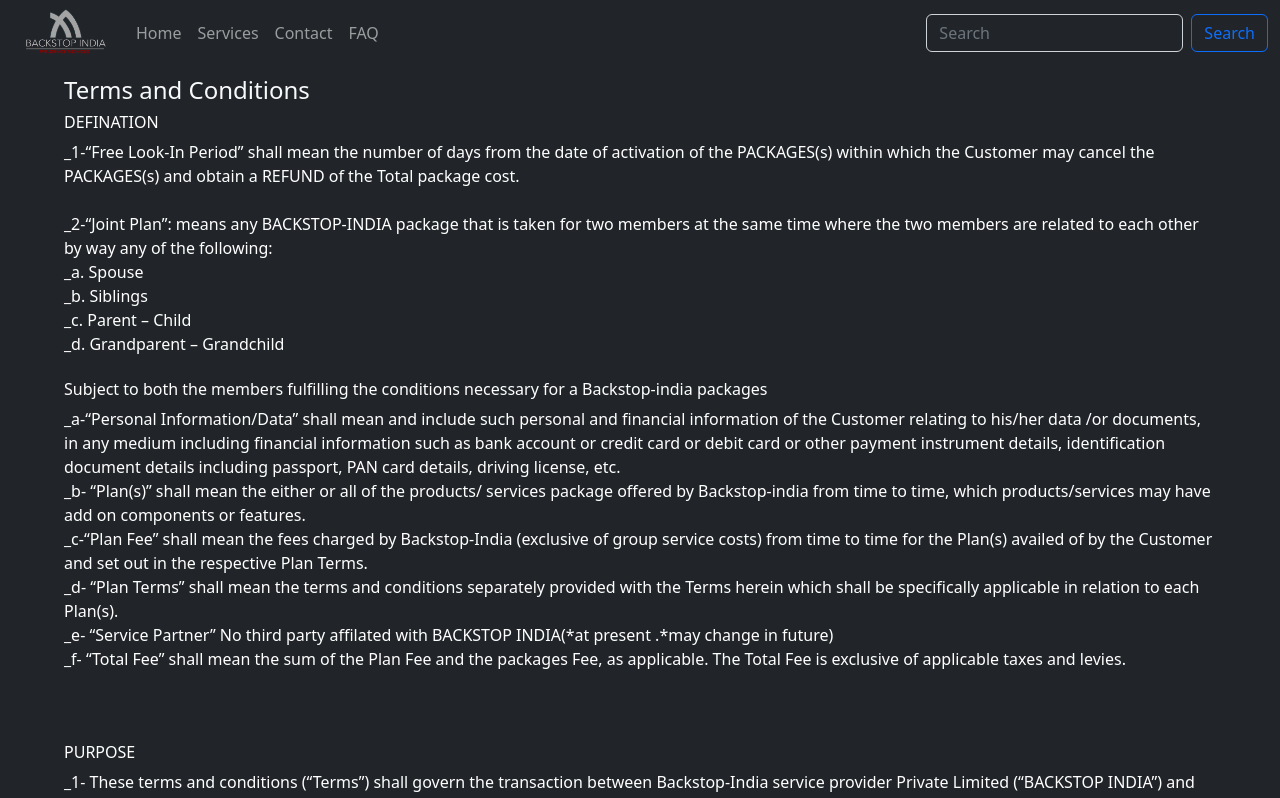
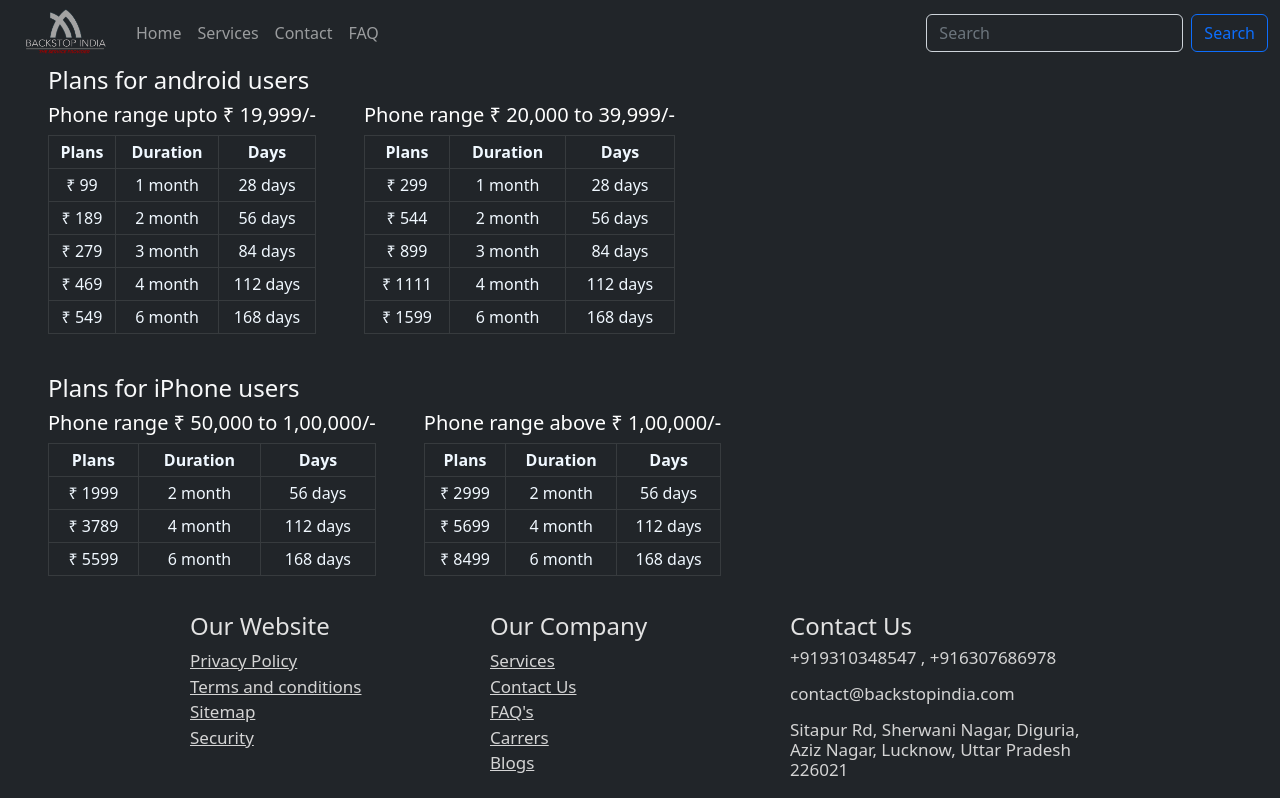
Before and after one commit to mohdkamleen/backstopindia-frontend, a React (Create React App) app: page /plans in a window 1280 px wide. Shown: the top 798 px of the page. Built offline with nearby package versions, Linux system fonts and the light colour scheme.

Commit message:
update plans section

```diff
--- a/src/admin/user.jsx
+++ b/src/admin/user.jsx
@@ -11,10 +11,11 @@
 
     return (
         <>
-            <ButtonGroup aria-label="Basic example" className='mx-5'>
+            <ButtonGroup aria-label="Basic example" className='mx-5 d-flex flex-wrap'>
                 <Button active={user === "newUser"} variant="outline-primary" onClick={() => setUser("newUser")}>New User's</Button>
                 <Button active={user === "verifiedUser"} variant="outline-primary" onClick={() => setUser("verifiedUser")}>Verified User's</Button>
                 <Button active={user === "servicesUser"} variant="outline-primary" onClick={() => setUser("servicesUser")}>Services User's</Button>
+                <Button active={user === "closedUser"} variant="outline-primary" onClick={() => setUser("closedUser")}>Closed User's</Button>
             </ButtonGroup> <br /><br />
 
             {user === "newUser" && <NewUser />}
--- a/src/component/planModel.jsx
+++ b/src/component/planModel.jsx
@@ -3,32 +3,37 @@
 import Modal from 'react-bootstrap/Modal';
 import Form from 'react-bootstrap/Form';
 import { toast } from 'react-toastify';
-import { useDispatch } from 'react-redux';
-import { registeUser } from '../redux/slice/user';
+import { useDispatch, useSelector } from 'react-redux';
+import { addPlans } from '../redux/slice/plans';
+import { useNavigate } from 'react-router-dom';
 
 function FormModal() {
-    const defaultValue = {
-        name: "",
-        email: "",
-        phone: ""
-    }
+    const dispatch = useDispatch()
+    const navigate = useNavigate()
+    const plans = useSelector(state => state.plans)
+    const [show, setShow] = useState(false);
+    const [formValue, setFormValue] = useState(plans);
 
-    const dispatch = useDispatch()
-    const [show, setShow] = useState(false);
-    const [agreed, setAgreed] = useState(false);
-    const [formValue, setFormValue] = useState(defaultValue);
 
     useEffect(() => {
-        return () => setFormValue(defaultValue);
+        return () => setFormValue(plans);
     }, []);
 
     const handleClose = () => setShow(false);
     const handleShow = () => setShow(true);
-    const handleChange = (e) => {
+    const handleChange = async (e) => {
         setFormValue({ ...formValue, [e.target.name]: e.target.value })
     }
-    const handleAgreed = () => {
-        setAgreed(!agreed)
+    const handleOsChange = (e) => {
+        dispatch(addPlans({ ...formValue, os: e.target.value }))
+        setFormValue({ ...formValue, [e.target.name]: e.target.value })
+    }
+
+    const handlePlans = async () => {
+        if (!formValue.os) return toast.warn("Pls select your phone type")
+        if (!formValue.range) return toast.warn("Pls select your phone range")
+        const res = await dispatch(addPlans(formValue))
+        res && navigate("/plans")
     }
     return (
         <>
@@ -42,33 +47,45 @@
 
                         <Form.Group className="mb-3" controlId="formBasicPassword">
                             <Form.Label>Phone type</Form.Label> <br />
-                            <Form.Select aria-label="Default select example">
+                            <Form.Select name='os' value={formValue.os} onChange={handleOsChange} aria-label="Default select example">
                                 <option selected hidden>Select phone type</option>
-                                <option value="1">Android</option>
-                                <option value="2">iPhone</option>
-                                <option value="3">Windows</option>
+                                <option value="Android">Android</option>
+                                <option value="iPhone">iPhone</option>
                             </Form.Select>
                         </Form.Group>
 
                         <Form.Group className="mb-3" controlId="formBasicPassword">
                             <Form.Label>Phone range</Form.Label> <br />
-                            <Form.Select aria-label="Default select example">
+                            <Form.Select value={formValue.range} onChange={handleChange} name='range' aria-label="Default select example">
                                 <option selected hidden>Select phone range</option>
-                                <option value="1">&gt; 20,000</option>
-                                <option value="2">&gt; 30,000</option>
-                                <option value="3">&gt; 40,000</option>
+                                {
+                                    plans.os === "iPhone" && (
+                                        <>
+                                            <option value="50kto100k"> 50,000 to 1,00,000</option>
+                                            <option value="100k"> Above 1,00,000</option>
+                                        </>
+                                    )
+                                }
+                                {
+                                    plans.os === "Android" && (
+                                        <>
+                                            <option value="20k"> Upto 19,999</option>
+                                            <option value="20kto40k"> 20,000 to 39,999 </option>
+                                        </>
+                                    )
+                                }
                             </Form.Select>
                         </Form.Group>
 
                         <Form.Group className="mb-3" controlId="formBasicPassword">
-                            <Form.Label>Phone</Form.Label>
-                            <Form.Control name='phone' onChange={handleChange} type="tel" placeholder="Enter phone" />
+                            <Form.Label>Imei number (optional) </Form.Label>
+                            <Form.Control name='imei' onChange={handleChange} value={formValue.imei} type="tel" placeholder="Enter phone" />
                         </Form.Group>
 
                         <Button variant="secondary" size="sm" onClick={handleClose} >
                             Cancel
                         </Button> &nbsp;&nbsp;
-                        <Button variant="primary" size="sm" >
+                        <Button variant="primary" size="sm" onClick={handlePlans}>
                             Show plans
                         </Button> <br /><br />
 
--- a/src/css/index.css
+++ b/src/css/index.css
@@ -8,7 +8,6 @@
   max-width: 1600px;
   display: block;
   margin: 0 auto;
-  background: url("../../public/assest/image/phone-crack.jpg");
   color: rgb(255, 255, 255);
   background: rgb(33, 37, 41);
 }
@@ -76,6 +75,10 @@
 }
 .about-section .right {
   font-size: 20px;
+}
+
+.plans-section .active-table {
+  color: rgb(0, 192, 22) !important;
 }
 
 .services-card-container {
--- a/src/css/index.scss
+++ b/src/css/index.scss
@@ -8,7 +8,6 @@
     max-width: 1600px;
     display: block;
     margin: 0 auto;
-    background: url("../../public/assest/image/phone-crack.jpg");
     color: rgb(255, 255, 255);
     background: rgb(33, 37, 41);
 }
@@ -94,6 +93,9 @@
     }
 }
 
+.plans-section .active-table{
+    color: rgb(0, 192, 22) !important;
+}
 
 .services-card-container {
     display: flex;
--- a/src/pages/plans.jsx
+++ b/src/pages/plans.jsx
@@ -1,74 +1,172 @@
 import React from 'react'
 import Navbar from '../component/navbar'
 import Footer from '../component/footer'
+import { Table } from 'react-bootstrap'
+import { useSelector } from 'react-redux'
 
 const Terms = () => {
+  const plans = useSelector(state => state.plans)
   return (
     <>
       <Navbar />
-      <div className='terms-section'>
-        <h4 className='text-light'>Terms and Conditions</h4>
-        <h6>DEFINATION</h6>
-        _1-“Free Look-In Period” shall mean the number of days from the date of activation of the PACKAGES(s) within which the Customer may cancel the PACKAGES(s) and obtain a REFUND of the Total package cost. <br /><br />
-        _2-“Joint Plan”: means any BACKSTOP-INDIA package that is taken for two members at the same time where the two members are related to each other by way any of the following: <br />
-        _a. Spouse <br />
-        _b. Siblings <br />
-        _c. Parent – Child <br />
-        _d. Grandparent – Grandchild<br /><br />
-
-        <h6>Subject to both the members fulfilling the conditions necessary for a Backstop-india packages</h6>
-        _a-“Personal Information/Data” shall mean and include such personal and financial information of the Customer relating to his/her data /or documents, in any medium including financial information such as bank account or credit card or debit card or other payment instrument details, identification document details including passport, PAN card details, driving license, etc. <br />
-        _b- “Plan(s)” shall mean the either or all of the products/ services package offered by Backstop-india from time to time, which products/services may have add on components or features.<br />
-        _c-“Plan Fee” shall mean the fees charged by Backstop-India (exclusive of group service costs) from time to time for the Plan(s) availed of by the Customer and set out in the respective Plan Terms.<br />
-        _d- “Plan Terms” shall mean the terms and conditions separately provided with the Terms herein which shall be specifically applicable in relation to each Plan(s).<br />
-        _e- “Service Partner” No third party affilated with BACKSTOP INDIA(*at present .*may change in future) <br />
-        _f- “Total Fee” shall mean the sum of the Plan Fee and the packages Fee, as applicable. The Total Fee is exclusive of applicable taxes and levies.<br /><br />
-        <br /> <br />
-
-        <h6>PURPOSE</h6>
-
-        _1- These terms and conditions (“Terms”) shall govern the transaction between Backstop-India service provider Private Limited (“BACKSTOP INDIA”) and the party whose name appears on the Order (“Customer”) in relation to the Plan(s) provided by BackStop India. <br />
-        _2-These general terms and conditions define the framework and the respective obligations of the parties. Specific terms and conditions relating to the specific Plan(s) that has been availed or subscribed to by the Customer supplementing or derogating from these general terms and conditions may be agreed to in the Plan/packages Terms in writing which shall be annexed to this Terms. <br />
-        _3- Customer acknowledges the receipt of the Terms and the Plan Terms, as applicable and agrees to be fully bound by the Terms and the relevant Plan Terms. In the event, the Customer avails of any benefit under any of the Plan Terms or lodges a claim within the term of the Policy, the Customer shall deemed to have accepted the Terms unconditionally. <br />
-        <br /> <br />
+      <div className='px-5 plans-section'>
+        <h4 className='text-light'> Plans for android users </h4>
 
 
-        <h6>CUSTOMER CONSENTS AND CONFIRMATIONS</h6>
-        _1-  Further, the Customer has and hereby consents to the use of the Personal Information by Backstop India for the purposes of providing the various services under the Plan(s) offered by Backstop India. Backstop India respects the privacy of the Customer and the confidentiality of Customer’s Personal Information so collected by Backstop India by itself or on its behalf and shall take all reasonable steps to protect it and maintain its confidentiality. <br /><br />
-        _2-  The Customer expressly and without limitation, consents to Backstop India for recording phone calls between the Customer and OneAssist on the helpline numbers set out in the relevant Plan Terms in order for Backstop India to inter alia  <br /> <br />
-        (i) provide a record of the instructions received from the Customer  <br />
-        (ii) allow itself to monitor quality standards,  <br />
-        (iii) training purposes, and  <br />
-        (iv) meet legal and regulatory requirements. <br /><br />
-        _3-  The Customer acknowledges that Backstop India has the sole right to vary the features/benefits under the Plan(s) or the Plans or the amount or rate of the Total Fee or part thereof, from time to time.
-        <br /> <br />
+        <div className='d-flex flex-wrap gap-5'>
+          <div>
+            <h5 className={plans.os === "Android" && plans.range === "20k" ? "text-danger" : ""}>Phone range upto ₹ 19,999/-</h5>
+            <Table style={{ maxWidth: "400px" }} className={plans.os === "Android" && plans.range === "20k" ? "active-table text-center" : "text-center"} responsive bordered size="sm" variant='dark'>
+              <thead>
+                <tr>
+                  <th>Plans</th>
+                  <th>Duration</th>
+                  <th>Days</th>
+                </tr>
+              </thead>
+              <tbody>
+                <tr>
+                  <td>₹ 99</td>
+                  <td>1 month</td>
+                  <td>28 days</td>
+                </tr>
+                <tr>
+                  <td>₹ 189</td>
+                  <td>2 month</td>
+                  <td>56 days</td>
+                </tr>
+                <tr>
+                  <td>₹ 279</td>
+                  <td>3 month</td>
+                  <td>84 days</td>
+                </tr>
+                <tr>
+                  <td>₹ 469</td>
+                  <td>4 month</td>
+                  <td>112 days</td>
+                </tr>
+                <tr>
+                  <td>₹ 549</td>
+                  <td>6 month</td>
+                  <td>168 days</td>
+                </tr>
+              </tbody>
+            </Table>
+          </div>
 
-         _4- The Customer hereby provides his/her consent to Backstop India for appointing agents to collect amounts payable to Backstop India , as may be considered necessary in the sole discretion of Backstop India and which shall be at the sole risk and cost of the Customer.
-        _5- The Customer hereby consents to Backstop India identifying any service providers and/or products that may be of some interest to the Customer.
-        <br /> <br />
+          <div>
+            <h5 className={plans.os === "Android" && plans.range === "20kto40k" ? "text-danger" : ""}>Phone range ₹ 20,000 to 39,999/-</h5>
+            <Table style={{ maxWidth: "400px" }} className={plans.os === "Android" && plans.range === "20kto40k" ? "active-table text-center" : "text-center"} responsive bordered size="sm" variant='dark'>
+              <thead>
+                <tr>
+                  <th>Plans</th>
+                  <th>Duration</th>
+                  <th>Days</th>
+                </tr>
+              </thead>
+              <tbody>
+                <tr>
+                  <td>₹ 299</td>
+                  <td>1 month</td>
+                  <td>28 days</td>
+                </tr>
+                <tr>
+                  <td>₹ 544</td>
+                  <td>2 month</td>
+                  <td>56 days</td>
+                </tr>
+                <tr>
+                  <td>₹ 899</td>
+                  <td>3 month</td>
+                  <td>84 days</td>
+                </tr>
+                <tr>
+                  <td>₹ 1111</td>
+                  <td>4 month</td>
+                  <td>112 days</td>
+                </tr>
+                <tr>
+                  <td>₹ 1599</td>
+                  <td>6 month</td>
+                  <td>168 days</td>
+                </tr>
+              </tbody>
+            </Table>
+          </div>
 
-        <h6>TOTAL FEES/CHARGES</h6>
-        _1-Backstop-India shall charge the Total Fee from the Customer for availing of the Package(s) from time to time. The Total Fee shall be payable in advance and the Customer may make a one-time payment of the Total Fee for the applicable period or authorize Backstop India  with appropriate debit instructions to deduct the Total Fee from the Customer’s bank or credit/debit card from time to time including applicable taxes and levies. <br /> <br />
-        _2- The Package Fee(s) and the service Fee for the respective Plan(s) shall be as more particularly set out in the Plan Terms.  <br /> <br />
-        _3- Activation of the Plan(s) is subject to realization/receipt of the Total Fee.  <br /> <br />
+          </div>
+          <br />
 
 
-        <h6>SERVICING OF CLAIMS</h6>
-        The Customer acknowledges and understands that claim or payment of any benefit covered by BACKSTOP-INDIA shall only provide assistance in facilitation of the claim by liaising with the Insurer. <br /><br />
-        *Any claims made by the Customer under these Terms and Plan Terms shall be subject to the following: <br /><br />
-        a) The Customer having met and complied with the Terms and the Plan Terms (as applicable).  This also applies to terms and conditions set out herein and any others which may be added to the Terms and/or the Plan Terms and communicated to the Customer at a later date; <br />
-        b) The Customer having provided BACKSTOP-INDIA with full and accurate information in connection with the coverage, as applicable; <br />
-        c) The Customer having acted in a bona fide manner to make a claim; <br />
-        d) The Customer having complied with the requirements of the Insurer for the purposes of processing the claim, may be required from time to time] <br /> <br />
-        i.  Claim form duly filled & signed by the Customer; and <br />
-        ii.  Any other document as may be required by the respective consumer. <br />
-        iii. A particular time&date mention ,that when it comes in a condition of service <br /> <br />
+          <h4 className='text-light'> Plans for iPhone users </h4>
 
+          <div className='d-flex flex-wrap gap-5'>
+            <div>
+              <h5 className={plans.os === "iPhone" && plans.range === "50kto100k" ? "text-danger" : ""}>Phone range ₹ 50,000 to 1,00,000/-</h5>
+              <Table style={{ maxWidth: "400px" }} className={plans.os === "iPhone" && plans.range === "50kto100k" ? "active-table text-center" : "text-center"} responsive bordered size="sm" variant='dark'>
+                <thead>
+                  <tr>
+                    <th>Plans</th>
+                    <th>Duration</th>
+                    <th>Days</th>
+                  </tr>
+                </thead>
+                <tbody>
+                  <tr>
+                    <td>₹ 1999</td>
+                    <td>2 month</td>
+                    <td>56 days</td>
+                  </tr>
+                  <tr>
+                    <td>₹ 3789</td>
+                    <td>4 month</td>
+                    <td>112 days</td>
+                  </tr>
+                  <tr>
+                    <td>₹ 5599</td>
+                    <td>6 month</td>
+                    <td>168 days</td>
+                  </tr>
+                </tbody>
+              </Table>
+            </div>
 
-      </div>
-      <Footer />
-    </>
-  )
+            <div>
+              <h5 className={plans.os === "iPhone" && plans.range === "100k" ? "text-danger" : ""}>Phone range above ₹ 1,00,000/-</h5>
+              <Table style={{ maxWidth: "400px" }} className={plans.os === "iPhone" && plans.range === "100k" ? 'text-center active-table' : "text-center"} responsive bordered size="sm" variant='dark'>
+                <thead>
+                  <tr>
+                    <th>Plans</th>
+                    <th>Duration</th>
+                    <th>Days</th>
+                  </tr>
+                </thead>
+                <tbody>
+                  <tr>
+                    <td>₹ 2999</td>
+                    <td>2 month</td>
+                    <td>56 days</td>
+                  </tr>
+                  <tr>
+                    <td>₹ 5699</td>
+                    <td>4 month</td>
+                    <td>112 days</td>
+                  </tr>
+                  <tr>
+                    <td>₹ 8499</td>
+                    <td>6 month</td>
+                    <td>168 days</td>
+                  </tr>
+                </tbody>
+              </Table>
+            </div>
+
+          </div>
+
+        </div>
+        <Footer />
+      </>
+      )
 }
 
-export default Terms
+      export default Terms
--- /dev/null
+++ b/src/redux/slice/plans.js
@@ -0,0 +1,23 @@
+import { createSlice } from '@reduxjs/toolkit'
+
+const initialState = {
+    os: "",
+    range: "",
+    imei: ""
+}
+
+const plansSlice = createSlice({
+  name: 'plans',
+  initialState,
+  reducers: {
+    addPlans(state, action) {
+      state.os = action.payload.os
+      state.range = action.payload.range
+      state.imei = action.payload.imei
+    }
+  },
+  extraReducers: () => {  }
+})
+
+export const { addPlans } = plansSlice.actions
+export default plansSlice.reducer
--- a/src/redux/store.js
+++ b/src/redux/store.js
@@ -1,9 +1,11 @@
 import { configureStore } from '@reduxjs/toolkit'
+import plans from './slice/plans'
 import userReducer from './slice/user'
 
 const store = configureStore({
   reducer : {
-    user: userReducer
+    user: userReducer,
+    plans : plans
   }
 })
 
```
Also changed, not shown: 1 other file (tests, documents, lock files or other folders).
